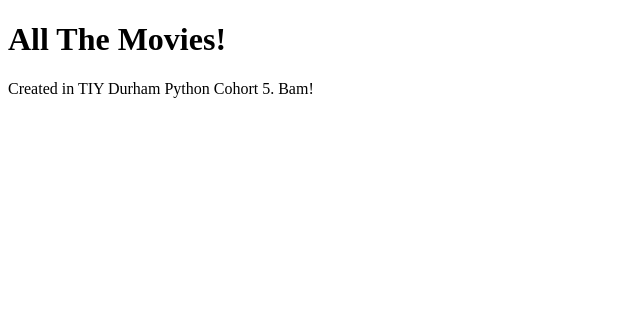
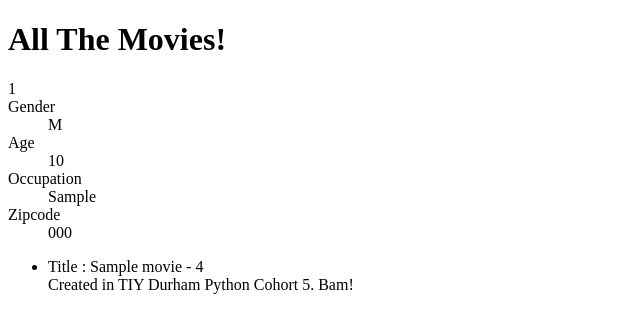
Before and after one commit to andrewmpierce/Movie-Lens-Online, a Django app: page /users/1 in a window 1280 px wide. Shown: the top 333 px of the page, without its empty margins (0-640 px from the left). Run offline with Django 3.2, Linux system fonts and the light colour scheme; tables that the repository leaves empty hold one stand-in row (values such as "Sample post").

Commit message:
user detail page

```diff
--- a/movieratings/ratings/models.py
+++ b/movieratings/ratings/models.py
@@ -34,7 +34,7 @@
         return self.rating_set.aggregate(models.Avg('stars'))['stars__avg']
 
     def __str__(self):
-        return ' Title : {}, Average Rating : {}'.format(self.title, self.average_rating())
+        return ' Title : {}'.format(self.title)
 
 class Rating(models.Model):
     movie = models.ForeignKey(Movie)
--- a/movieratings/ratings/templates/movies.html
+++ b/movieratings/ratings/templates/movies.html
@@ -3,7 +3,6 @@
   <h2>{{ movie.title }}</h2>
   <p>{{ movie.average_rating|floatformat }}
 
-  <ul>
     {% for rating in movie.rating_set.all %}
     <li>{{ rating.user }} : {{ rating.stars }}</li>
 {% endfor %}
--- a/movieratings/ratings/templates/users.html
+++ b/movieratings/ratings/templates/users.html
@@ -1,4 +1,21 @@
 {% extends "base.html" %}
 {% block content %}
-  <h2>{{ movie.title }}</h2>
+  <dl>
+    <dt>{{ user.pk }}</dt>
+    <dt>Gender</dt>
+    <dd>{{user.gender}}</dd>
+    <dt>Age</dt>
+    <dd>{{user.age}}</dd>
+    <dt>Occupation</dt>
+    <dd>{{user.occupation}}</dd>
+    <dt>Zipcode</dt>
+    <dd>{{user.zipcode}}</dd>
+  </dl>
+
+<ul>
+  {% for rating in user.rating_set.all %}
+  <li> {{rating.movie}} - {{rating.stars}} </li>
+  {%endfor%}
+  </ul?
+
 {% endblock %}
```
Also changed, not shown: 1 other file.
